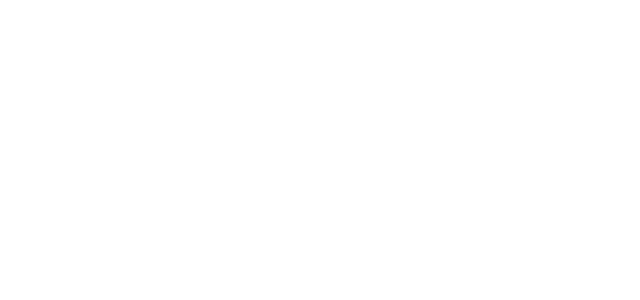
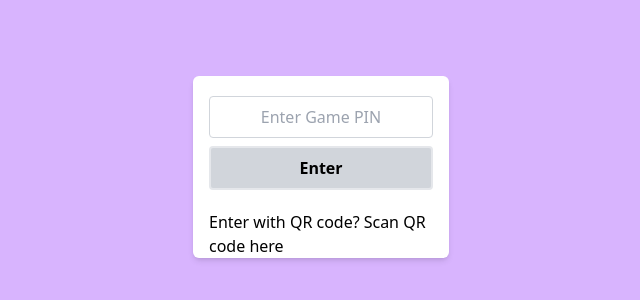
Before and after one commit to Bilana-Mon/Kapoot-Front, a React (Vite) app: page /lobby in a window 1280 px wide. Before the commit this address had no page. Shown: the part 160-460 px from the top of the page, without its empty margins (319-959 px from the left). Built offline with nearby package versions, Linux system fonts and the light colour scheme.

Commit message:
added lobby and game pages

```diff
--- a/src/main.jsx
+++ b/src/main.jsx
@@ -7,8 +7,10 @@ import {
 } from 'react-router-dom';
 import Home from './pages/Home';
 import Signup from './pages/Signup';
+import Login from './pages/Login';
+import Lobby from './pages/Lobby';
+import Game from './pages/Game';
 import './index.css';
-import Login from './pages/Login';
 
 ReactDOM.createRoot(document.getElementById('root')).render(
   <React.StrictMode>
@@ -17,6 +19,8 @@ ReactDOM.createRoot(document.getElementById('root')).render(
           <Route path='/' element={<Home />} />
           <Route path='/signup' element={<Signup />} />
           <Route path='/login' element={<Login />} />
+          <Route path='/lobby' element={<Lobby />} />
+          <Route path='/game' element={<Game />} />
         </Routes>
       </BrowserRouter>
   </React.StrictMode>
--- /dev/null
+++ b/src/pages/Game.jsx
@@ -0,0 +1,12 @@
+import { useState, useEffect } from 'react';
+import { useNavigate, Link } from 'react-router-dom';
+
+function Game() {
+    return (
+        <section className='bg-purple-300 px-8 py-3 h-screen'>
+            <div>Game</div>
+        </section>
+    )
+}
+
+export default Game;
--- a/src/pages/Home.jsx
+++ b/src/pages/Home.jsx
@@ -4,9 +4,9 @@ import { Link } from "react-router-dom";
 function Home() {
 
   return (
-      <div className='bg-cyan-300'>
+      <div className='flex justify-between px-8 py-3 h-screen'>
+        <Link to="/lobby">Join Game</Link>
         <Link to="/signup">Signup</Link>
-        <div className='bg-cyan-300'>Welcome, user!</div>
       </div>
   )
 }
--- /dev/null
+++ b/src/pages/Lobby.jsx
@@ -0,0 +1,35 @@
+import { useState, useEffect } from 'react';
+import { useNavigate, Link } from 'react-router-dom';
+
+function Lobby() {
+
+    const [inputs, setInputs] = useState({});
+    let navigate = useNavigate();
+
+
+    const handleChange = (event) => {
+        const name = event.target.name;
+        const value = event.target.value;
+        setInputs(values => ({ ...values, [name]: value }))
+    };
+
+    const handleSubmit = (event) => {
+        event.preventDefault();
+        navigate('/game')
+    }
+
+
+    return (
+        <section className='bg-purple-300 px-8 py-3 h-screen'>
+            <div className='bg-white mx-auto w-64 h-86 flex flex-col rounded-md shadow-md mt-56 align-middle'>
+                <form className="flex flex-col py-5 px-4">
+                    <input className="p-2 w-full border solid border-1 border-gray-300 rounded mb-2 text-center" placeholder='Enter Game PIN' type="text" name='PIN' value={inputs.gamePIN || ""} onChange={handleChange} required />
+                    <button className="border-2 border-solid bg-gray-300 border-gray-200 rounded p-2 font-bold hover:border-gray-300 hover:bg-gray-800 hover:text-white" type='submit' onClick={handleSubmit}>Enter</button>
+                </form>
+                <div className="px-4"><span>Enter with QR code?</span><span className="ml-1">Scan QR code here</span></div>
+            </div>
+        </section>
+    )
+}
+
+export default Lobby;
```
